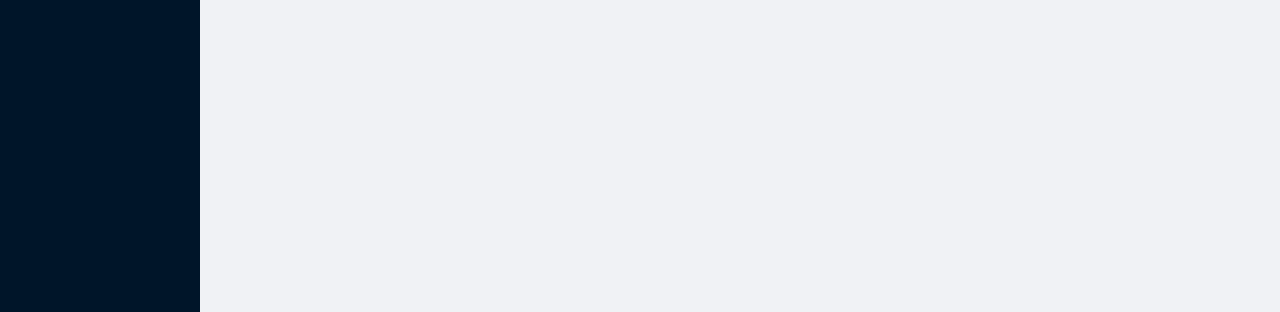
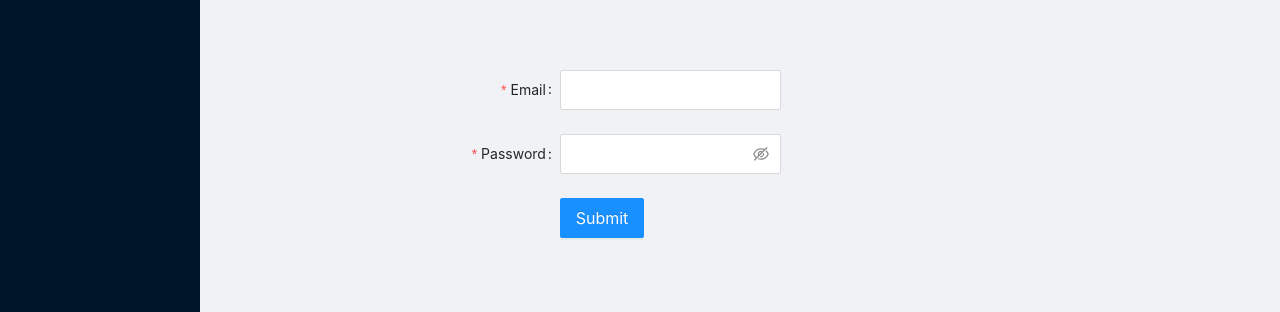
Before and after one commit to georgichichev/chatterbox, a React (Create React App) app in the folder client/: page / in a window 1280 px wide. Shown: the part 234-546 px from the top of the page. Built offline with nearby package versions, Linux system fonts and the light colour scheme.

Commit message:
Remove Home Component

```diff
--- a/client/src/App.js
+++ b/client/src/App.js
@@ -8,7 +8,6 @@
 import Login from "./components/Login/Login.js";
 import ActiveUsers from "./components/ActiveUsers/ActiveUsers.js";
 import {SocketContext, socket} from "./context.js";
-import Home from "./components/Home/Home.js";
 import {useContext, useState} from "react";
 import CreateRoom from "./components/Rooms/CreateRoom/CreateRoom.js";
 
@@ -26,7 +25,7 @@
                 <SideNavbar/>
                 <Layout className="site-layout">
                     <Routes>
-                        <Route path='/' element={<Home/>}/>
+                        <Route path='/' element={<Login/>}/>
                         <Route path='/chat' element={<ChatBox currentRoom={currentRoom}/>}/>
                         <Route path='/rooms' element={<Rooms/>}/>
                         <Route path='/register' element={<Register/>}/>
```
